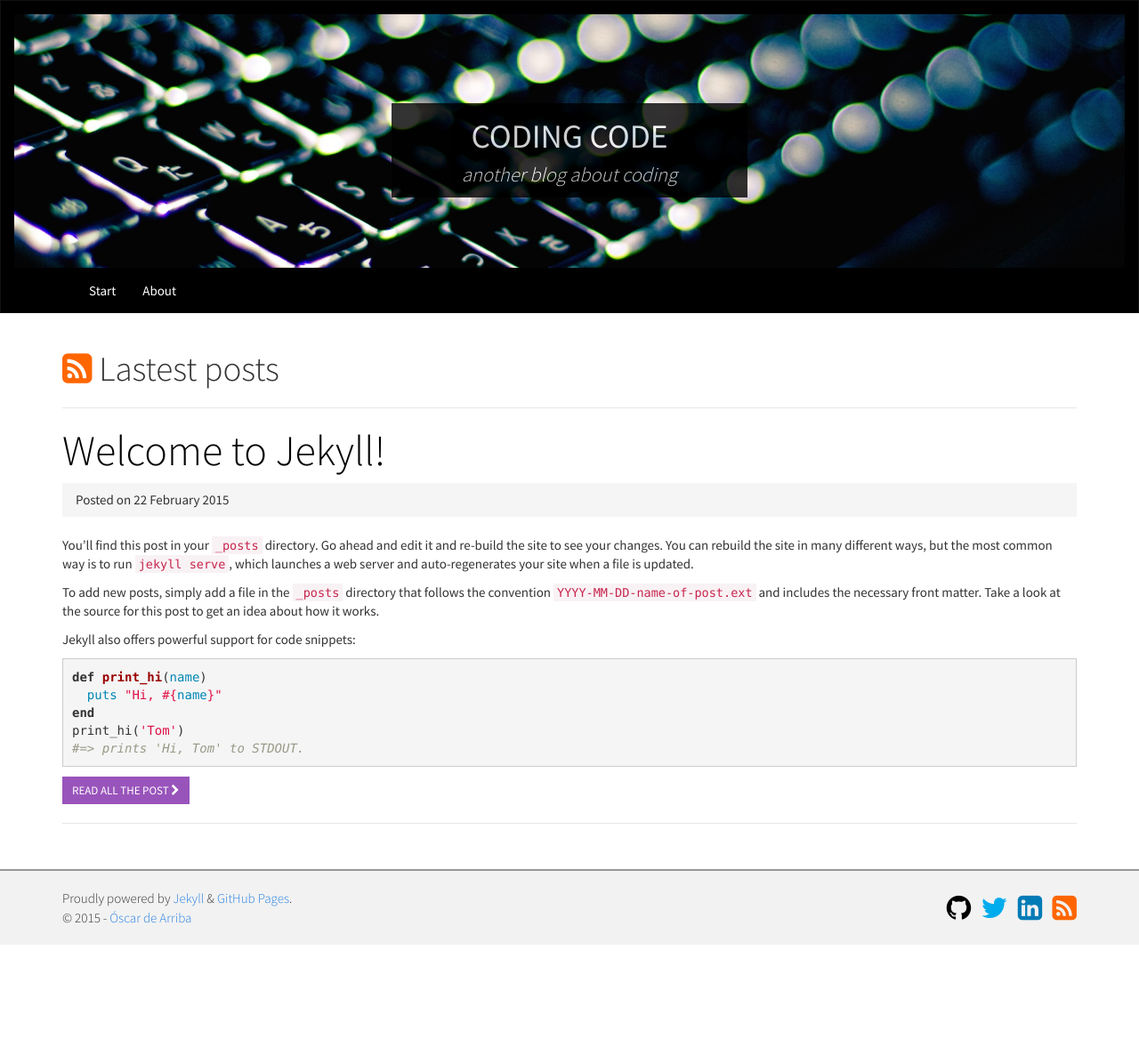
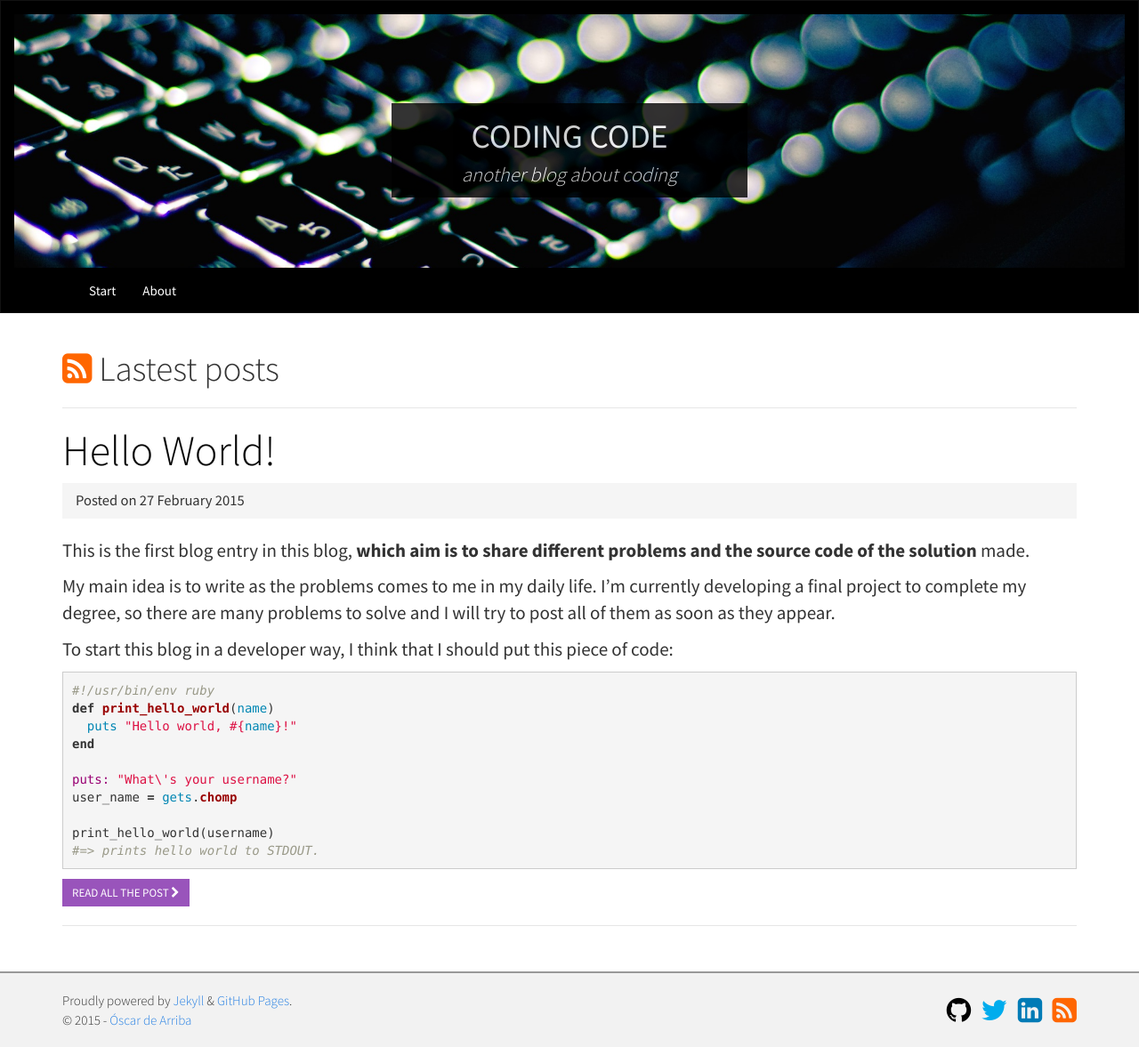
Before and after one commit to odarriba/codingcode.io_old, a Jekyll site: the page built from index.html, in a window 1280 px wide. Shown: the whole page at 89% size. Built offline with Jekyll 4.4.1, drawn with Linux system fonts in a browser that asks for light colours; nearby versions of some CDN libraries; the list of posts is cut into pages by our own code; before the commit the page ends 1062 px from its top, so only the background shows below that.

Commit message:
Added a post, a page and CNAME configuration.

```diff
--- /dev/null
+++ b/CNAME
@@ -0,0 +1 @@
+codingcode.io
--- a/_includes/header.html
+++ b/_includes/header.html
@@ -1,7 +1,7 @@
 <nav class="navbar navbar-default header">
   <div class="cover hidden-xs">
     <div class="title">
-      {{ site.title }}
+      <a href="{{ site.url }}" title="{{ site.title }}">{{ site.title }}</a>
       <div class="description">
         {{ site.description }}
       </div>
--- a/_posts/2015-02-22-welcome-to-jekyll.markdown
+++ /dev/null
@@ -1,29 +0,0 @@
----
-layout: post
-title:  "Welcome to Jekyll!"
-date:   2015-02-22 12:46:39
-author: odarriba
-comments: true
-categories: jekyll update
----
-You’ll find this post in your `_posts` directory. Go ahead and edit it and re-build the site to see your changes. You can rebuild the site in many different ways, but the most common way is to run `jekyll serve`, which launches a web server and auto-regenerates your site when a file is updated.
-
-To add new posts, simply add a file in the `_posts` directory that follows the convention `YYYY-MM-DD-name-of-post.ext` and includes the necessary front matter. Take a look at the source for this post to get an idea about how it works.
-
-Jekyll also offers powerful support for code snippets:
-
-{% highlight ruby %}
-def print_hi(name)
-  puts "Hi, #{name}"
-end
-print_hi('Tom')
-#=> prints 'Hi, Tom' to STDOUT.
-{% endhighlight %}
-
-<!--more-->
-
-Check out the [Jekyll docs][jekyll] for more info on how to get the most out of Jekyll. File all bugs/feature requests at [Jekyll’s GitHub repo][jekyll-gh]. If you have questions, you can ask them on [Jekyll’s dedicated Help repository][jekyll-help].
-
-[jekyll]:      http://jekyllrb.com
-[jekyll-gh]:   https://github.com/jekyll/jekyll
-[jekyll-help]: https://github.com/jekyll/jekyll-help
--- /dev/null
+++ b/_posts/2015-02-27-hello-world.markdown
@@ -0,0 +1,34 @@
+---
+layout: post
+title:  "Hello World!"
+date:   2015-02-27 17:00:00
+author: odarriba
+comments: true
+categories: blog
+---
+This is the first blog entry in this blog, **which aim is to share different problems and the source code of the solution** made.
+
+My main idea is to write as the problems comes to me in my daily life. I'm currently developing a final project to complete my degree, so there are many problems to solve and I will try to post all of them as soon as they appear.
+
+To start this blog in a developer way, I think that I should put this piece of code:
+
+{% highlight ruby %}
+#!/usr/bin/env ruby
+def print_hello_world(name)
+  puts "Hello world, #{name}!"
+end
+
+puts: "What\'s your username?"
+user_name = gets.chomp
+
+print_hello_world(username)
+#=> prints hello world to STDOUT.
+{% endhighlight %}
+
+<!--more-->
+
+As you can see, my favourite programming language is **Ruby**, but I consider myself open-minded about it, and I don't reject to learn things about other modern technologies like *Node.js* or *AngularJS*, for example.
+
+If you want to know a bit more about the author (me) yoy can visit the [About]({{% site.url %}}/about) page or you can leave a comment on this blog entry.
+
+**See you soon!**
--- a/about.md
+++ b/about.md
@@ -3,10 +3,14 @@ layout: page
 title: About
 date:   2015-02-22 12:46:39
 permalink: /about/
+author: odarriba
 ---
 
-This is the base Jekyll theme. You can find out more info about customizing your Jekyll theme, as well as basic Jekyll usage documentation at [jekyllrb.com](http://jekyllrb.com/)
+<img style="float: right" src="{{ site.url }}/assets/about.jpg">
+This website is maintained by me, [Óscar de Arriba](http://www.oscardearriba.com). I do this in my free time and when something interesting comes to my mind. Actually I'm finishing my studies in telecommunication's engineering.
 
-You can find the source code for the Jekyll new theme at: [github.com/jglovier/jekyll-new](https://github.com/jglovier/jekyll-new)
+I love web programming and designing (you can see my stuff on my [GitHub account](github.com/odarriba), from the frontend to the backend and the system administration. My main programming language is **Ruby on Rails**, but I'm not scared about learning Node.js, Angular or any other new technology.
 
-You can find the source code for Jekyll at [github.com/jekyll/jekyll](https://github.com/jekyll/jekyll)
+The aim of this blog is **to share every piece of code I wrote** or that I found on the Internet. A good base for solving complex problems is to find information about how other people have solved the same problem, so I've decided to share my experiences.
+
+If you want to contact me, you can use the social networks that you can find above. Also, you can leave comments in the blog entries and I'll try to answer as soon as I can.
--- a/css/main.scss
+++ b/css/main.scss
@@ -67,6 +67,11 @@ body {
         font-weight: lighter;
         text-transform: lowercase;
       }
+
+      a:link, a:visited, a:hover, a:active {
+        color: #fff;
+        text-decoration: none;
+      }
     }
   }
 }
@@ -121,6 +126,21 @@ body {
         font-size: 2em;
       }
     }
+  }
+
+  .post-content {
+    font-size: 1.4em;
+
+    img {
+      padding: 4px;
+      margin: 4px;
+      border: 1px solid #aaa;
+      border-radius: 3px
+    }
+  }
+
+  .breadcrumb {
+    font-size: 1.1em;
   }
 
   .sharer {
```
Also changed, not shown: assets/about.jpg (added).
